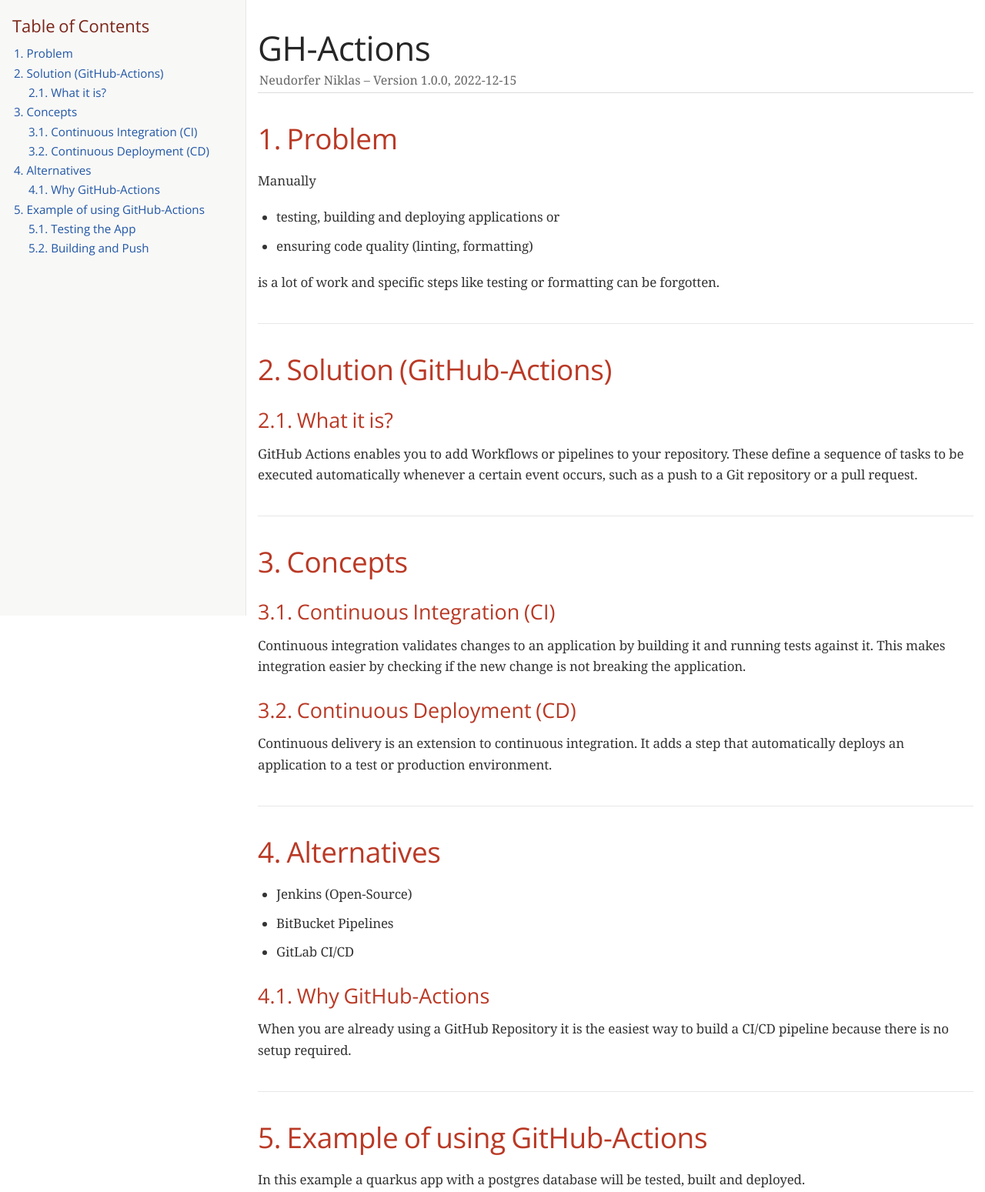
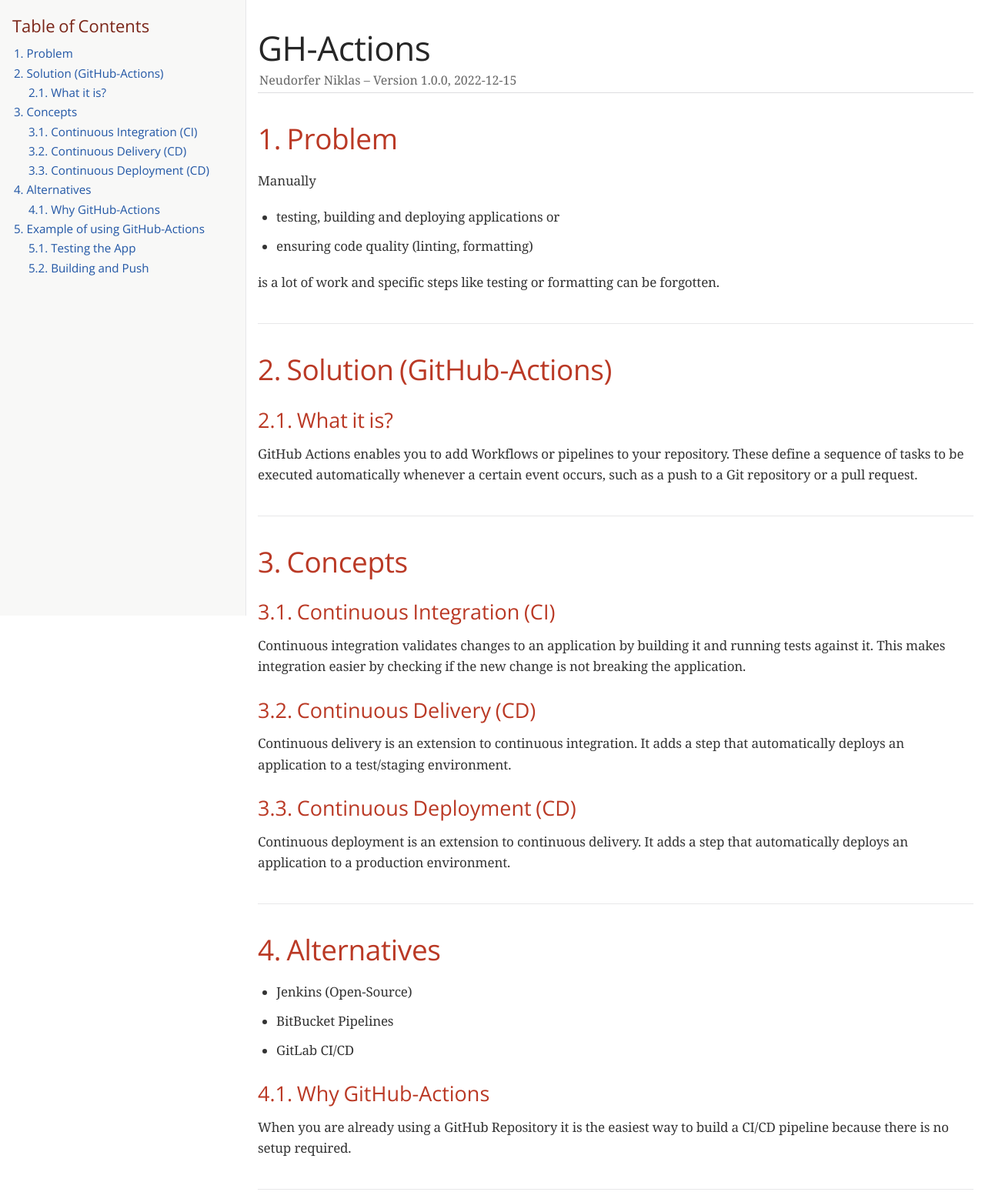
Before and after one commit to JakobRathberger/gh-actions-demo, a plain HTML site: page index.html in a window 1280 px wide. Shown: the top 1549 px of the page at 77% size. Drawn offline with nearby package versions, Linux system fonts and the light colour scheme; a web font is replaced by a local one.

Commit message:
Deploying to gh-pages from  @ 5591858f1ab8d48106d7aa69ebd664bd721f44ea 🚀

```diff
--- a/index.html
+++ b/index.html
@@ -573,7 +573,8 @@
 <li><a href="#_concepts">3. Concepts</a>
 <ul class="sectlevel2">
 <li><a href="#_continuous_integration_ci">3.1. Continuous Integration (CI)</a></li>
-<li><a href="#_continuous_deployment_cd">3.2. Continuous Deployment (CD)</a></li>
+<li><a href="#_continuous_delivery_cd">3.2. Continuous Delivery (CD)</a></li>
+<li><a href="#_continuous_deployment_cd">3.3. Continuous Deployment (CD)</a></li>
 </ul>
 </li>
 <li><a href="#_alternatives">4. Alternatives</a>
@@ -638,11 +639,19 @@
 </div>
 </div>
 <div class="sect2">
-<h3 id="_continuous_deployment_cd"><a class="anchor" href="#_continuous_deployment_cd"></a>3.2. Continuous Deployment (CD)</h3>
+<h3 id="_continuous_delivery_cd"><a class="anchor" href="#_continuous_delivery_cd"></a>3.2. Continuous Delivery (CD)</h3>
 <div class="paragraph">
 <p>Continuous delivery is an extension to continuous integration.
 It adds a step that automatically deploys
-an application to a test or production environment.</p>
+an application to a test/staging environment.</p>
+</div>
+</div>
+<div class="sect2">
+<h3 id="_continuous_deployment_cd"><a class="anchor" href="#_continuous_deployment_cd"></a>3.3. Continuous Deployment (CD)</h3>
+<div class="paragraph">
+<p>Continuous deployment is an extension to continuous delivery.
+It adds a step that automatically deploys
+an application to a production environment.</p>
 </div>
 </div>
 </div>
@@ -834,7 +843,7 @@
 <div id="footer">
 <div id="footer-text">
 Version 1.0.0<br>
-Last updated 2023-03-27 19:06:56 UTC
+Last updated 2023-03-27 19:11:41 UTC
 </div>
 </div>
 </body>
```
